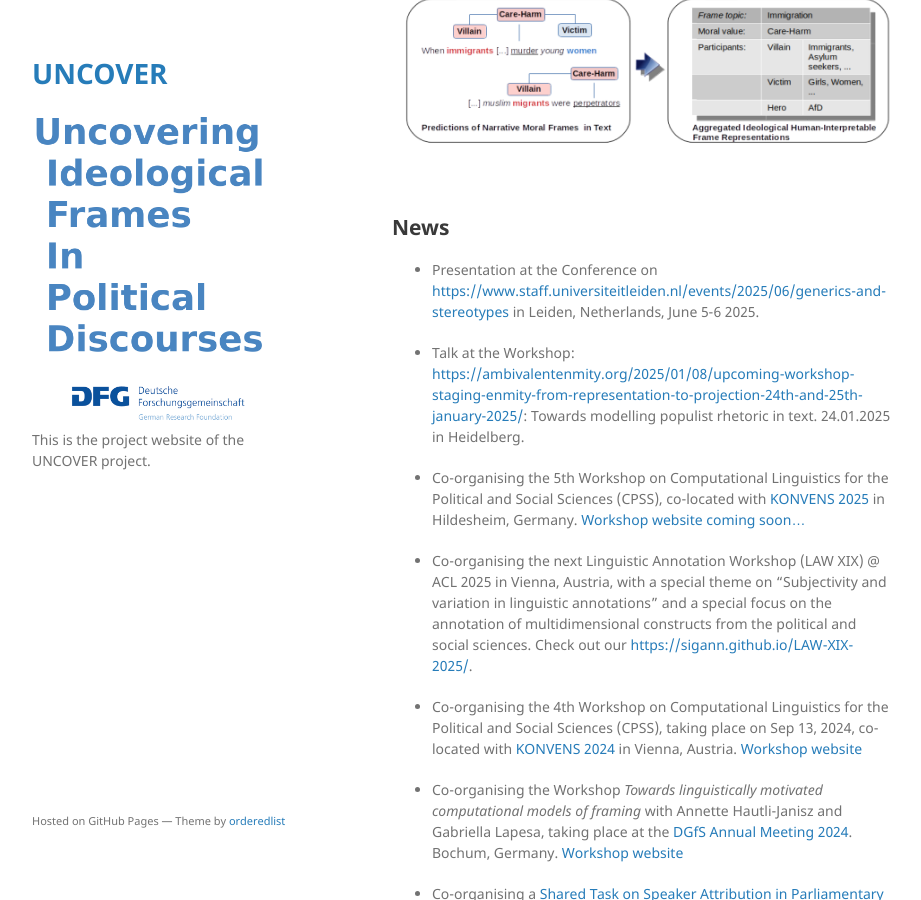
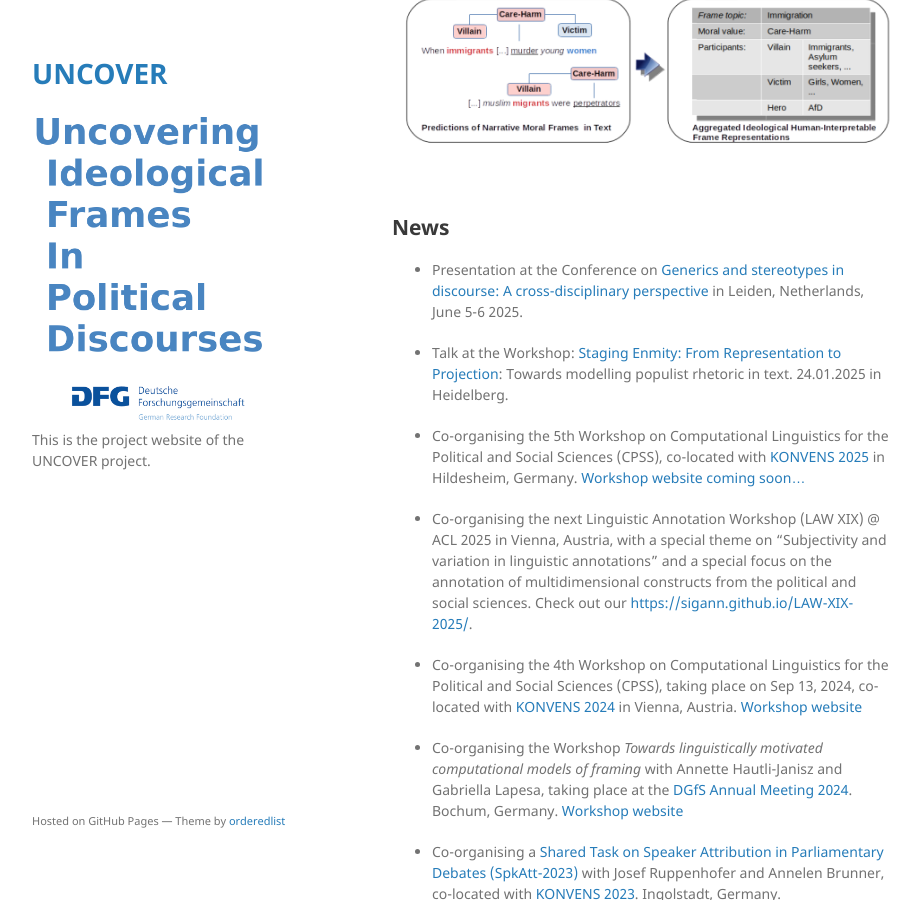
Before and after one commit to irehbein/UNCOVER, a Jekyll site: the page built from index.md, in a window 1280 px wide and 900 px high, scrolled down 967 px. Shown: the whole window, without its empty margins (178-1099 px from the left). Built offline with Jekyll 4.4.1, drawn with Linux system fonts in a browser that asks for light colours; our own code applies the rules of GitHub Pages for plain Markdown files; some of the changed lines change nothing that is shown.

Commit message:
Update index.md

```diff
--- a/index.md
+++ b/index.md
@@ -32,9 +32,9 @@ focusing on frame and ideology coherence as well as the evolution of frames over
 
 ## News
 
-* Presentation at the Conference on [https://www.staff.universiteitleiden.nl/events/2025/06/generics-and-stereotypes](Generics and stereotypes in discourse: A cross-disciplinary perspective) in Leiden, Netherlands, June 5-6 2025.
+* Presentation at the Conference on [Generics and stereotypes in discourse: A cross-disciplinary perspective](https://www.staff.universiteitleiden.nl/events/2025/06/generics-and-stereotypes) in Leiden, Netherlands, June 5-6 2025.
 
-* Talk at the Workshop: [https://ambivalentenmity.org/2025/01/08/upcoming-workshop-staging-enmity-from-representation-to-projection-24th-and-25th-january-2025/](Staging Enmity: From Representation to Projection): Towards modelling populist rhetoric in text. 24.01.2025 in Heidelberg.
+* Talk at the Workshop: [Staging Enmity: From Representation to Projection](https://ambivalentenmity.org/2025/01/08/upcoming-workshop-staging-enmity-from-representation-to-projection-24th-and-25th-january-2025/): Towards modelling populist rhetoric in text. 24.01.2025 in Heidelberg.
 
 * Co-organising the 5th Workshop on Computational Linguistics for the Political and Social Sciences (CPSS), co-located with [KONVENS 2025]() in Hildesheim, Germany.
 [Workshop website coming soon...]()
```
